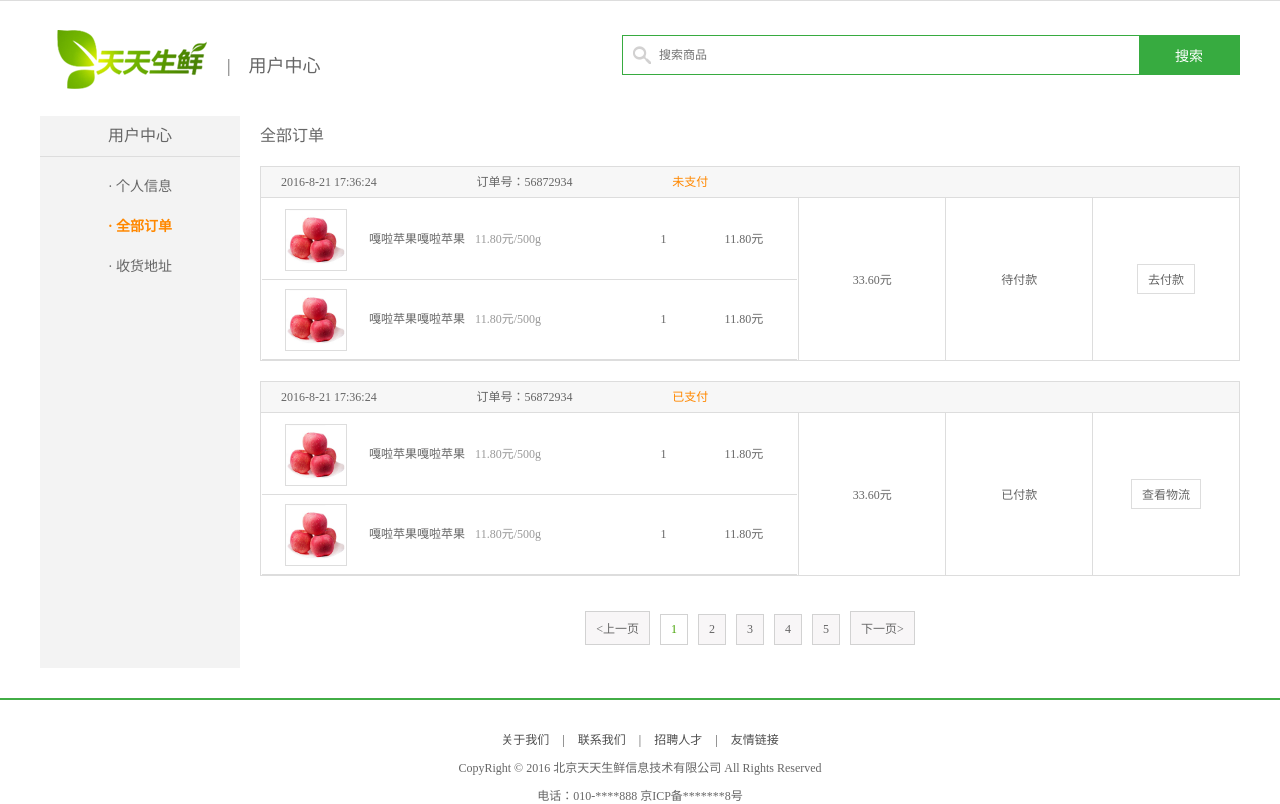
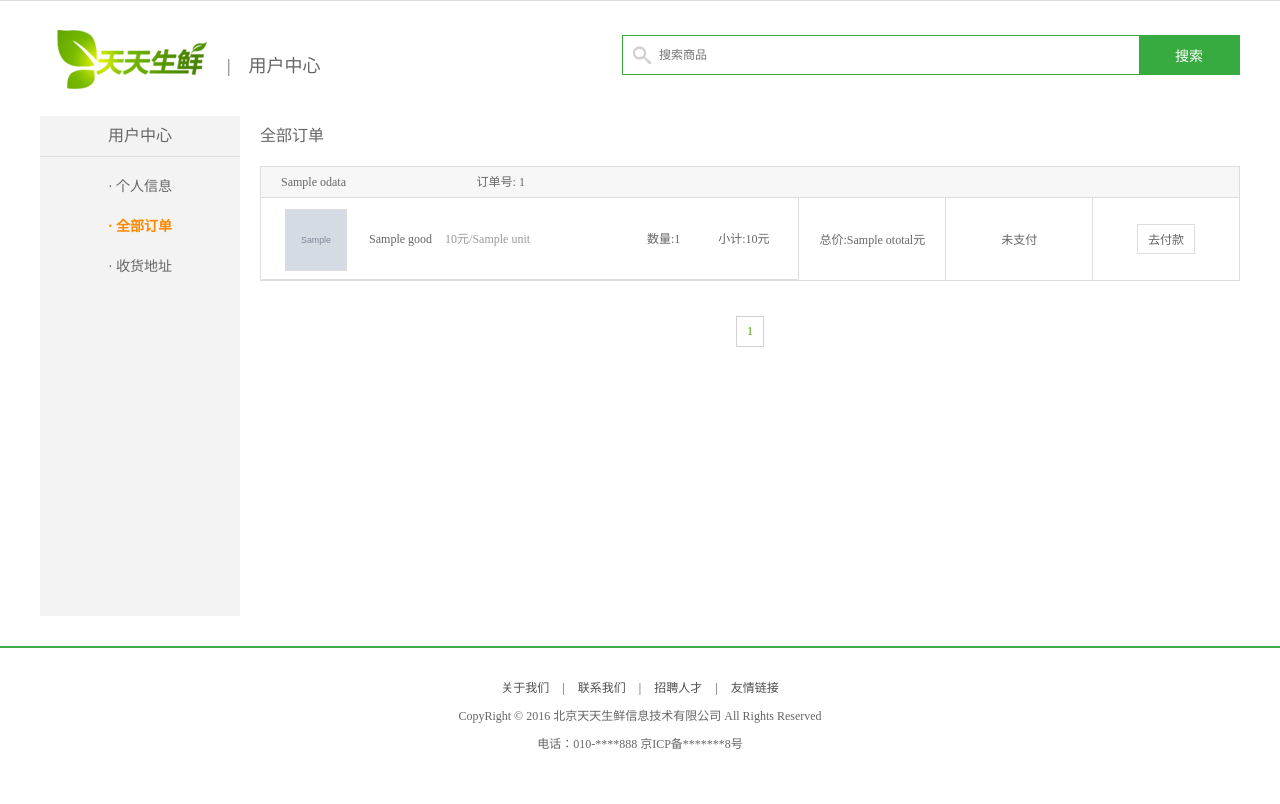
Before and after one commit to BlueJillYang/DailyFresh, a Django app: template templates/df_user/user_center_order.html in a window 1280 px wide. Shown: the part 29-833 px from the top of the page. After the commit the page ends 778 px from the top, so only its background shows below. Run offline with Django 3.2, Linux system fonts and the light colour scheme; the template is opened without the code that fills it: most values are stand-ins (such as "Sample title", 1, 10 or a date in 2020); grey boxes marked "Sample" are stand-in pictures; parts of the project's set-up code (start-up, migrations or seed data) failed here and were passed over.

Commit message:
订单及详单完成

```diff
--- a/df_user/urls.py
+++ b/df_user/urls.py
@@ -2,7 +2,7 @@ from django.conf.urls import url
 import views
 
 urlpatterns = [
-    url(r'^$', views.login, name='login'),
+    url(r'^$', views.index, name='index'),
     url(r'^login/$', views.login, name='login'),
     url(r'^login_handle/$', views.login_handle, name='login_handle'),
     url(r'^register/$', views.register, name='register'),
@@ -13,5 +13,6 @@ urlpatterns = [
     url(r'^user_center_site/$', views.user_center_site, name='user_center_site'),
     url(r'^user_center_site_handle/$', views.user_center_site_handle, name='user_center_site_handle'),
     url(r'^user_center_order/$', views.user_center_order, name='user_center_order'),
+    url(r'^user_center_order_handle/(\d+)', views.user_center_order_handle, name='user_center_order_handle'),
     url(r'^exit/', views.exit_handle, name='exit_handle'),
 ]
--- a/templates/cart/cart.html
+++ b/templates/cart/cart.html
@@ -30,7 +30,7 @@
 		<li class="col04">{{ cart.goods_id.unit }}</li>
         <li class="col05"><em id="gprice">{{ cart.goods_id.price }}元</em></li>
 		<li class="col06">
-			<div class="num_add">
+			<div class="num_add" id="{{ cart.goods_id.reserve }}">
 				<a href="javascript:;" id="add" class="add fl">+</a>
 				<input type="text" class="num_show fl" id="num_show" value="{{ cart.amount }}">
 				<a href="javascript:;" id="minus" class="minus fl">-</a>
--- a/templates/df_user/register.html
+++ b/templates/df_user/register.html
@@ -15,7 +15,7 @@
 		<div class="r_con fr">
 			<div class="reg_title clearfix">
 				<h1>用户注册</h1>
-				<a href="/">登录</a>
+				<a href="/login/">登录</a>
 			</div>
 			<div class="reg_form clearfix">
 				<form method="post" action="/register_handle/">
--- a/templates/df_user/user_center_order.html
+++ b/templates/df_user/user_center_order.html
@@ -1,6 +1,7 @@
 {% extends 'usercenter.html' %}
 
 {% block body %}
+
 	<div class="search_bar clearfix">
 		<a href="/index/" class="logo fl"><img src="/static/images/logo.png"></a>
 		<div class="sub_page_name fl">|&nbsp;&nbsp;&nbsp;&nbsp;用户中心</div>
@@ -21,78 +22,59 @@
 		</div>
 		<div class="right_content clearfix">
 				<h3 class="common_title2">全部订单</h3>
+
+            {% for order in page %}
 				<ul class="order_list_th w978 clearfix">
-					<li class="col01">2016-8-21 17:36:24</li>
-					<li class="col02">订单号：56872934</li>
-					<li class="col02 stress">未支付</li>
+					<li class="col01">{{ order.odata }}</li> {# 时间 #}
+					<li class="col02">订单号: {{ order.oid }} </li>
+					<li class="col02 stress"></li>
 				</ul>
 
 				<table class="order_list_table w980">
 					<tbody>
 						<tr>
 							<td width="55%">
+                                {% for detail in order.orderdetailinfo_set.all %}
 								<ul class="order_goods_list clearfix">
-									<li class="col01"><img src="images/goods02.jpg"></li>
-									<li class="col02">嘎啦苹果嘎啦苹果<em>11.80元/500g</em></li>
-									<li class="col03">1</li>
-									<li class="col04">11.80元</li>
+									<li class="col01"><img src="/static/media/{{ detail.goods.picture }}"></li>
+									<li class="col02">{{ detail.goods.g_title }} <em>{{ detail.goods.price }}元/{{ detail.goods.unit }}</em></li>
+									<li class="col03">数量:{{ detail.count }}</li>
+									<li class="col04">小计:{{ detail.price }}元</li>
 								</ul>
-								<ul class="order_goods_list clearfix">
-									<li class="col01"><img src="images/goods02.jpg"></li>
-									<li class="col02">嘎啦苹果嘎啦苹果<em>11.80元/500g</em></li>
-									<li class="col03">1</li>
-									<li class="col04">11.80元</li>
-								</ul>
-							</td>
-							<td width="15%">33.60元</td>
-							<td width="15%">待付款</td>
-							<td width="15%"><a href="#" class="oper_btn">去付款</a></td>
+                                {% endfor %}
+                            <td width="15%">总价:{{ order.ototal}}元</td>
+                            {% if order.oIsPay %}
+                            <td width="15%">已支付 </td>
+                            <td width="15%"><a href="#" class="oper_btn">查看物流</a></td>
+                            {% else %}
+                            <td width="15%">未支付 </td>
+                            <td width="15%"><a href="#" class="oper_btn">去付款</a></td>
+                            {% endif %}
 						</tr>
 					</tbody>
 				</table>
+            {% endfor %}
 
-				<ul class="order_list_th w978 clearfix">
-					<li class="col01">2016-8-21 17:36:24</li>
-					<li class="col02">订单号：56872934</li>
-					<li class="col02 stress">已支付</li>
-				</ul>
-				<table class="order_list_table w980">
-					<tbody>
-						<tr>
-							<td width="55%">
-								<ul class="order_goods_list clearfix">
-									<li class="col01"><img src="images/goods02.jpg"></li>
-									<li class="col02">嘎啦苹果嘎啦苹果<em>11.80元/500g</em></li>
-									<li class="col03">1</li>
-									<li class="col04">11.80元</li>
-								</ul>
-								<ul class="order_goods_list clearfix">
-									<li class="col01"><img src="images/goods02.jpg"></li>
-									<li class="col02">嘎啦苹果嘎啦苹果<em>11.80元/500g</em></li>
-									<li class="col03">1</li>
-									<li class="col04">11.80元</li>
-								</ul>
-							</td>
-							<td width="15%">33.60元</td>
-							<td width="15%">已付款</td>
-							<td width="15%"><a href="#" class="oper_btn">查看物流</a></td>
-						</tr>
-					</tbody>
-				</table>
 
 				<div class="pagenation">
-					<a href="#"><上一页</a>
-					<a href="#" class="active">1</a>
-					<a href="#">2</a>
-					<a href="#">3</a>
-					<a href="#">4</a>
-					<a href="#">5</a>
-					<a href="#">下一页></a>
+                    {% if page.has_previous %}
+                        <a href="/user_center_order_handle/{{ page.previous_page_number }}"><上一页</a>
+                    {% endif %}
+
+                    {% for p in page.paginator.page_range %}
+                        {% if page.number == p %}
+                            <a href="/user_center_order_handle/{{ p }}" class="active">{{ p }}</a>
+                        {% else %}
+                            <a href="/user_center_order_handle/{{ p }}">{{ p }}</a>
+                        {% endif %}
+                    {% endfor %}
+
+                    {% if page.has_next %}
+                        <a href="/user_center_order_handle/{{ page.next_page_number }}">下一页></a>
+                    {% endif %}
 				</div>
 		</div>
 	</div>
-
-
 
 	<div class="footer">
 		<div class="foot_link">
--- a/templates/order/pay.html
+++ b/templates/order/pay.html
@@ -5,6 +5,7 @@
     <title>Title</title>
 </head>
 <body>
-{{ mes }}
+<b>提交失败</b>
+{{ uid }}
 </body>
 </html>
--- a/templates/usercenter.html
+++ b/templates/usercenter.html
@@ -5,6 +5,9 @@
 	<title>天天生鲜-用户中心</title>
 	<link rel="stylesheet" type="text/css" href="/static/css/reset.css">
 	<link rel="stylesheet" type="text/css" href="/static/css/main.css">
+    <script type="text/javascript" src="/static/js/jquery-1.12.4.min.js"></script>
+    <script type="text/javascript" src="/static/js/jquery-ui.min.js"></script>
+    <script type="text/javascript" src="/static/js/verification.js"></script>
 </head>
 <body>
 	<div class="header_con">
@@ -15,19 +18,19 @@
 					欢迎您:<a href="/user_center/">{{ username }}</a>
 				</div>
 				<div class="login_btn fl">
-					欢迎您:<a href="/user_center/">{{ username }}</a>
+					欢迎您:<a href="/user_center/" id="username1">{{ username }}</a>
 					<span>|</span>
-					<a href="/">登录</a>
+					<a href="/login/" id="login1">登录</a>
 					<span>|</span>
-					<a href="/register/">注册</a>
+					<a href="/register/" id="register1">注册</a>
 				</div>
 				<div class="user_link fl">
 					<span>|</span>
-					<a href="/user_center/">用户中心</a>
+					<a href="/user_center/" id="user_center1">用户中心</a>
 					<span>|</span>
-					<a href="/cart/">我的购物车</a>
+					<a href="/cart/" id="cart1">我的购物车</a>
 					<span>|</span>
-					<a href="/user_center_order/">我的订单</a>
+					<a href="/user_center_order/" id="user_center_order1">我的订单</a>
                     <span>|</span>
                     <a href="/exit/">退出</a>
 				</div>
```
Also changed, not shown: df_user/views.py (+63 -10 lines), order/views.py (+19 -9 lines), static/js/cart.js (+18 -11 lines), static/js/verification.js (added, +47 -0 lines), templates/baseindex.html (+7 -6 lines), 3 other files.
